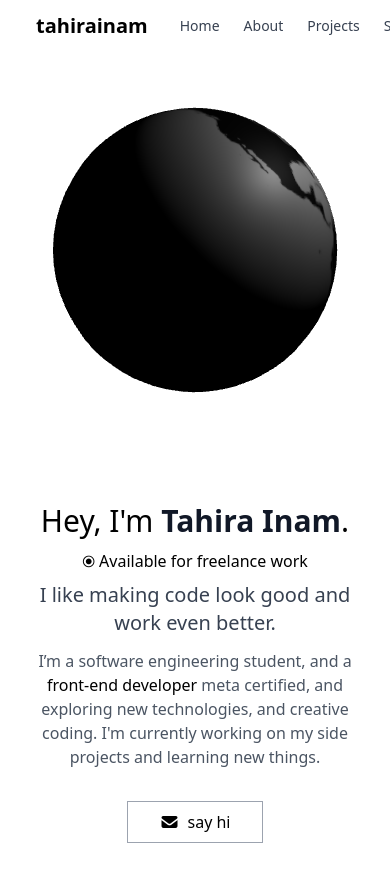
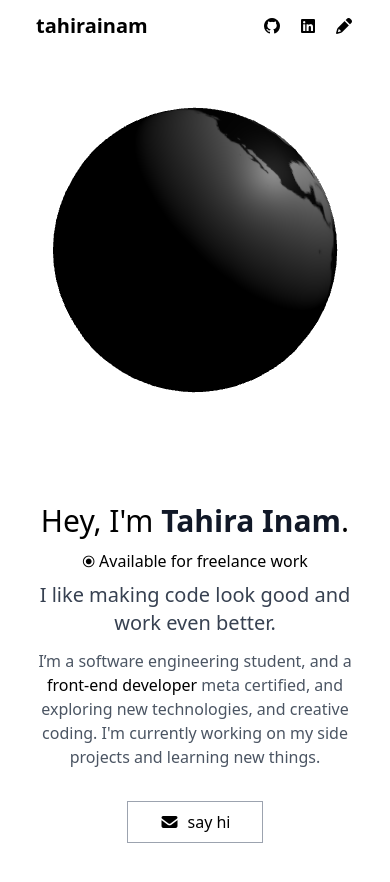
Before and after one commit to tahirainam/Tahira, a React (Vite) app: page / in a window 390 px wide. Shown: the top 882 px of the page. Built offline with nearby package versions, Linux system fonts and the light colour scheme; the HTML template or start-up script is replaced by a standard one.

Commit message:
responsive navbar

```diff
--- a/src/components/Navbar.jsx
+++ b/src/components/Navbar.jsx
@@ -11,7 +11,7 @@ function Navbar() {
           </a>
 
           {/* Links */}
-          <ul className="flex text-gray-700 space-x-6 font-normal ">
+          <ul className="hidden md:flex text-gray-700 space-x-6 font-normal ">
             <li>
               <a
                 href="#home"
```
